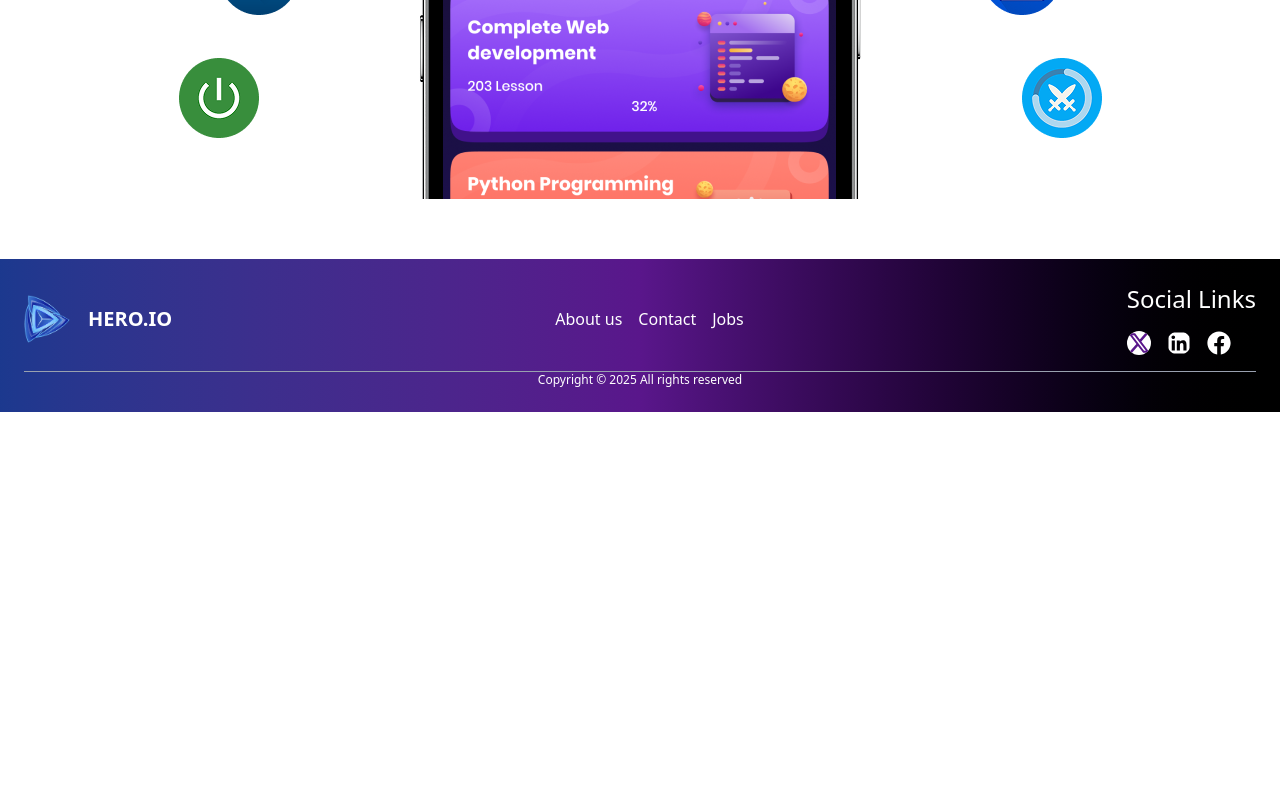
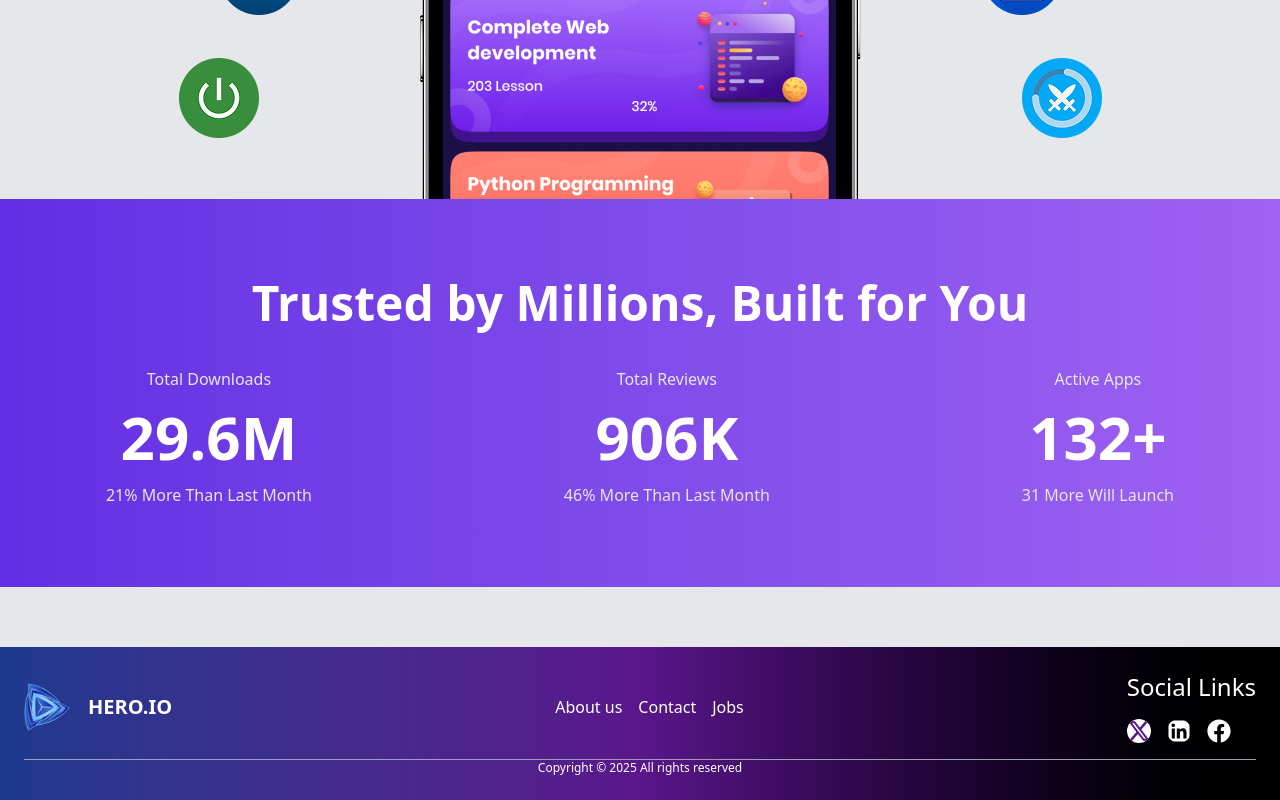
Before and after one commit to Farzia-esha/Productive-Apps, a React (Vite) app: page / in a window 1280 px wide. Shown: the part 737-1537 px from the top of the page. Before the commit the page ends 1149 px from the top, so only its background shows below. Built offline with nearby package versions, Linux system fonts and the light colour scheme.

Commit message:
Add States section

```diff
--- a/src/Components/Banner.jsx
+++ b/src/Components/Banner.jsx
@@ -40,6 +40,30 @@ const Banner = () => {
           <img src={heroImg} className="mx-auto" alt="Hero" />
         </div>
 
+        {/* states section */}
+        <div className="bg-gradient-to-r from-[#632EE3] to-[#9F62F2] text-white py-20 space-y-10 ">
+          <h1 className="text-5xl font-bold">Trusted by Millions, Built for You</h1>
+          <div className="flex flex-col md:flex-row gap-10 justify-around items-center">
+            <div className="space-y-4">
+              <p className="text-gray-200">Total Downloads</p>
+              <h1 className="font-extrabold text-6xl ">29.6M</h1>
+              <p className="text-gray-200">21% More Than Last Month</p>
+            </div>
+            <div className="space-y-4">
+              <p className="text-gray-200">Total Reviews</p>
+              <h1 className="font-extrabold text-6xl">906K</h1>
+              <p className="text-gray-200">46% More Than Last Month</p>
+            </div>
+            <div className="space-y-4">
+              <p className="text-gray-200">Active Apps</p>
+              <h1 className="font-extrabold text-6xl">132+</h1>
+              <p className="text-gray-200">31 More Will Launch</p>
+            </div>
+          </div>
+        </div>
+
+
+
       </div>
     </div>
   );
--- a/src/Pages/Home.jsx
+++ b/src/Pages/Home.jsx
@@ -3,7 +3,7 @@ import Banner from '../Components/Banner';
 
 const Home = () => {
     return (
-        <div>
+        <div className='bg-gray-200'>
             <Banner></Banner>
         </div>
     );
```
